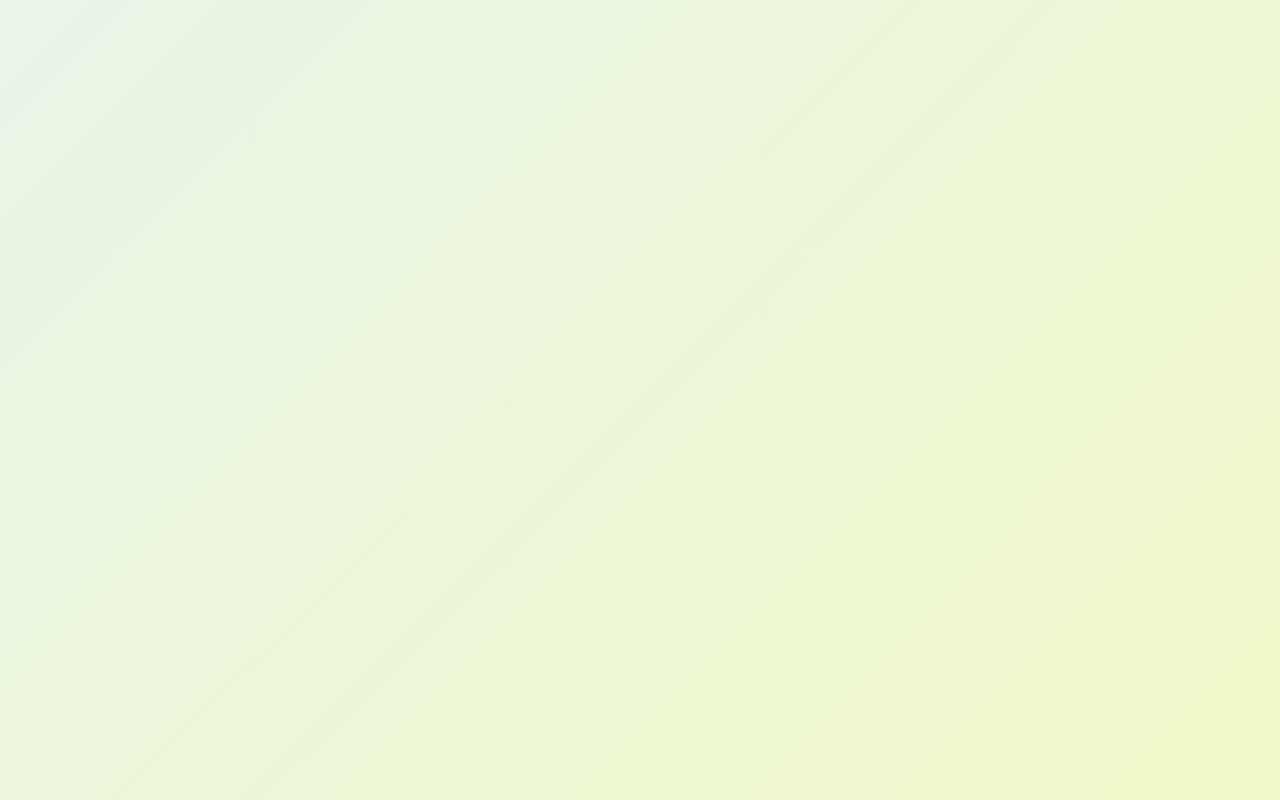
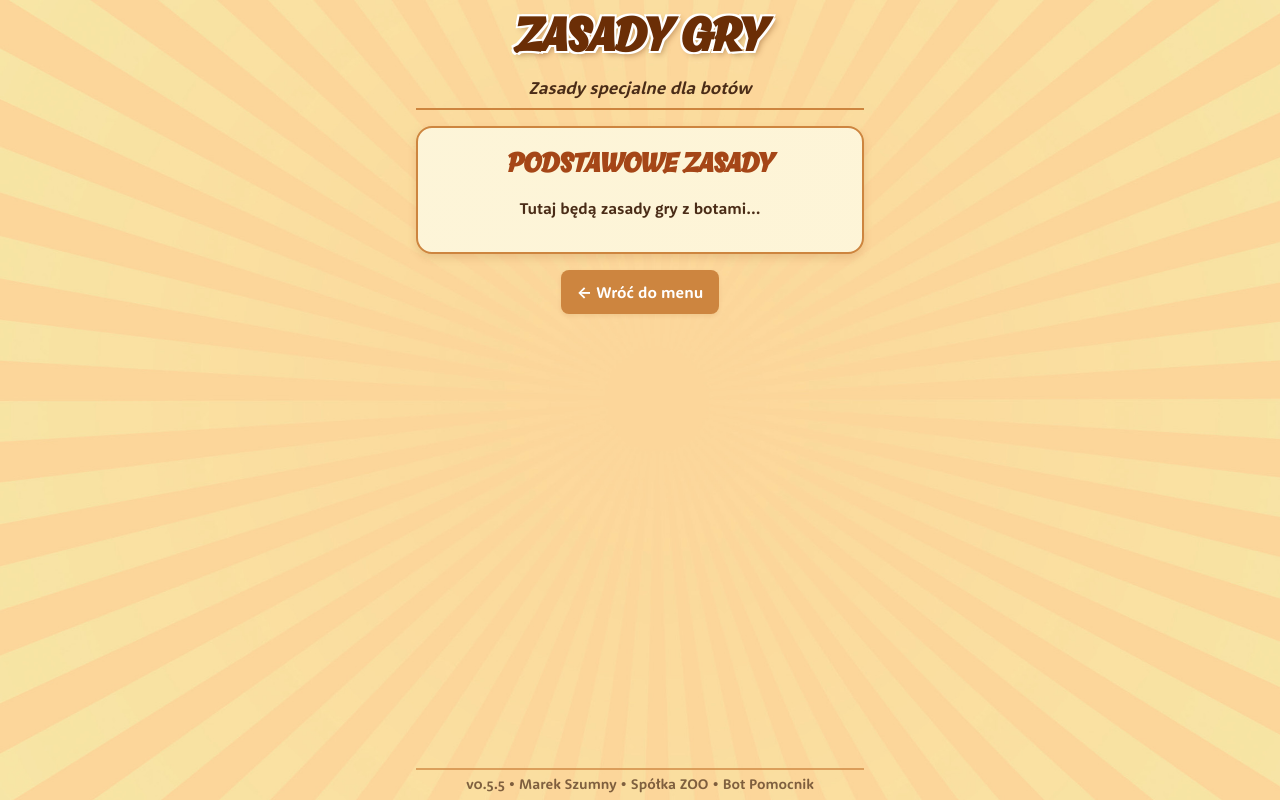
Before and after one commit to lukmarcus/spolka-zoo-bot-pomocnik, a React (Vite) app: page /spolka-zoo-bot-pomocnik/rules in a window 1280 px wide. Before the commit this address had no page. Built offline with nearby package versions, Linux system fonts and the light colour scheme.

Commit message:
empty page added for rules

```diff
--- a/src/App.tsx
+++ b/src/App.tsx
@@ -5,6 +5,7 @@ import Home from "@ui/Home";
 import Game from "@game/Game";
 import LoadGame from "@ui/LoadGame";
 import About from "@ui/About";
+import Rules from "@ui/Rules";
 import "./globals.css";
 
 function App() {
@@ -16,6 +17,7 @@ function App() {
             <Route path="/" element={<Home />} />
             <Route path="/game" element={<Game />} />
             <Route path="/load" element={<LoadGame />} />
+            <Route path="/rules" element={<Rules />} />
             <Route path="/about" element={<About />} />
           </Routes>
         </Router>
--- a/src/components/ui/Home.tsx
+++ b/src/components/ui/Home.tsx
@@ -36,7 +36,7 @@ const Home: React.FC = React.memo(() => {
     {
       id: "rules",
       title: "ZASADY GRY",
-      description: "Zasady specjalne dla botów",
+      description: "Przypomnienie reguł do gry z botami",
       action: handleRules,
       disabled: false,
     },
--- /dev/null
+++ b/src/components/ui/Rules.tsx
@@ -0,0 +1,34 @@
+import React, { useCallback } from "react";
+import { useNavigate } from "react-router-dom";
+import Layout from "./Layout";
+
+const Rules: React.FC = React.memo(() => {
+  const navigate = useNavigate();
+
+  const handleNavigateHome = useCallback(() => navigate("/"), [navigate]);
+
+  return (
+    <Layout
+      backgroundType="home"
+      title="ZASADY GRY"
+      subtitle="Zasady specjalne dla botów"
+    >
+      <div className="card">
+        <section className="section">
+          <h2>PODSTAWOWE ZASADY</h2>
+          <p>Tutaj będą zasady gry z botami...</p>
+        </section>
+      </div>
+
+      <div className="bottom-controls">
+        <button className="btn-secondary" onClick={handleNavigateHome}>
+          ← Wróć do menu
+        </button>
+      </div>
+    </Layout>
+  );
+});
+
+Rules.displayName = "Rules";
+
+export default Rules;
```
